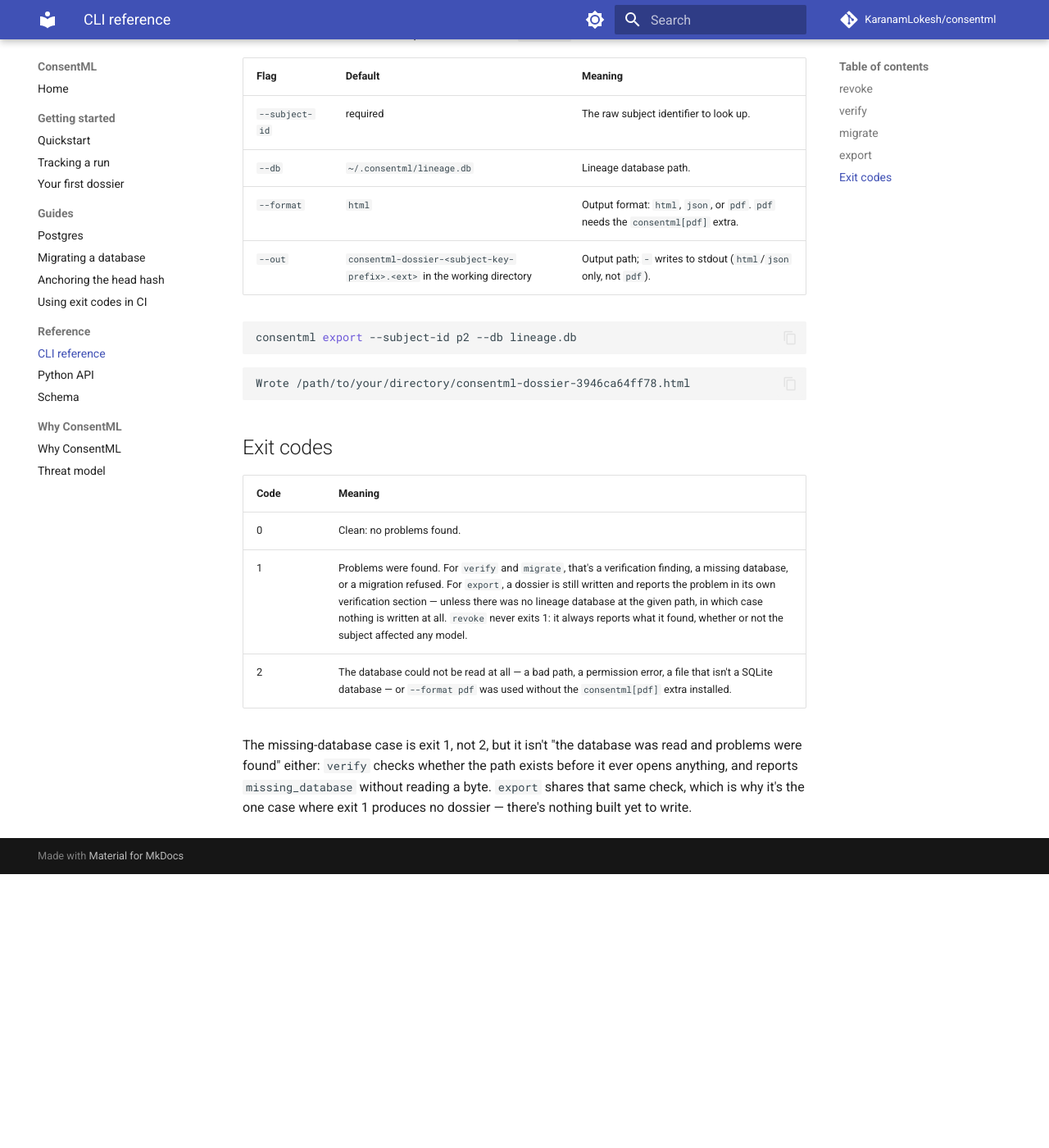
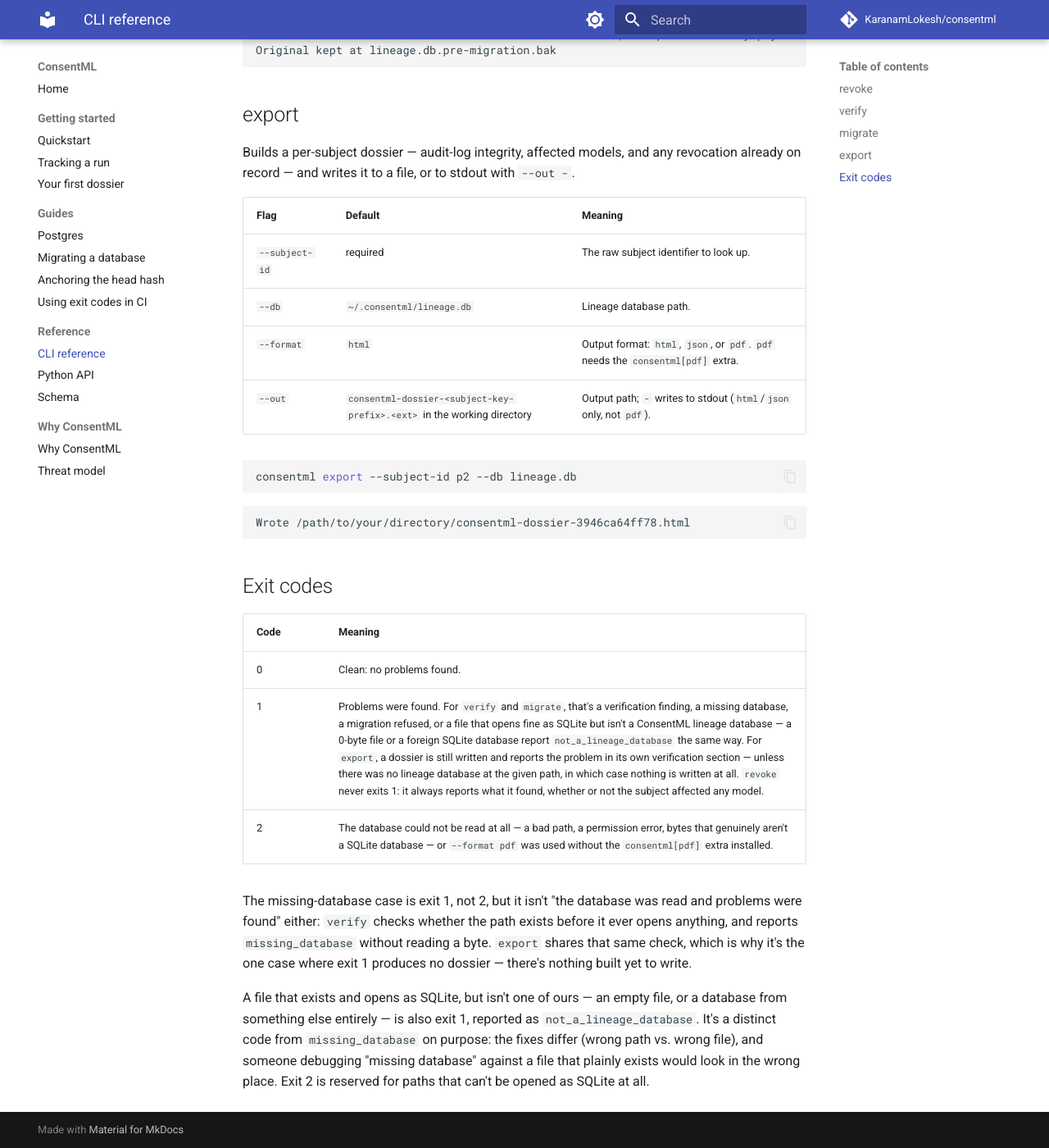
Before and after one commit to KaranamLokesh/consentml, an MkDocs documentation site: the page built from docs-site/reference/cli.md, in a window 1280 px wide and 1400 px high, scrolled down 2024 px. Shown: the whole window at 82% size. Built offline with MkDocs 1.6.1 and Material for MkDocs 9.7.7, drawn with Linux system fonts in a browser that asks for light colours; comment, search, counter and statistics services are not loaded; before the commit the page ends 3090 px from its top, so only the background shows below that; some of the changed text lies outside the part shown.

Commit message:
docs: document revoke's silent database creation and a missing exit-1 case
revoke provisions a database at --db if nothing exists there yet, the same
way @track does on first use, and --dry-run doesn't prevent it. A mistyped
--db path is not reported as an error: it silently creates an empty
database and reports 0 affected models against it. Add a caveat directly
under the revoke example telling operators to confirm the path first.

Also fill in a gap in the exit-code table: a readable file that isn't a
ConsentML lineage database (a 0-byte file, a foreign SQLite database)
reports not_a_lineage_database and exits 1, not 2 as the table implied.

Co-Authored-By: Claude Opus 5 <noreply@anthropic.com>

````diff
--- a/docs-site/reference/cli.md
+++ b/docs-site/reference/cli.md
@@ -27,6 +27,15 @@ consentml revoke --subject-id p2 --db lineage.db --dry-run
   - readmission-risk  run=e8240888  trained=2026-08-14T04:00:04.211248+00:00  recommendation=retrain
 Dry run: nothing recorded.
 ```
+
+`revoke` provisions a database at `--db` if nothing exists there yet, the
+same way `@track` does on first use — `--dry-run` doesn't change this, it
+only skips the audit-log write. A mistyped path is not reported as an
+error: it silently creates an empty database, then reports `0 affected
+models` against it, with a normal exit code. Confirm the path points at the
+database you actually mean to query before trusting a `0 affected models`
+result — `verify` against the same path would report `missing_database`
+instead.
 
 ## verify
 
@@ -98,11 +107,19 @@ Wrote /path/to/your/directory/consentml-dossier-3946ca64ff78.html
 | Code | Meaning |
 | --- | --- |
 | 0 | Clean: no problems found. |
-| 1 | Problems were found. For `verify` and `migrate`, that's a verification finding, a missing database, or a migration refused. For `export`, a dossier is still written and reports the problem in its own verification section — unless there was no lineage database at the given path, in which case nothing is written at all. `revoke` never exits 1: it always reports what it found, whether or not the subject affected any model. |
-| 2 | The database could not be read at all — a bad path, a permission error, a file that isn't a SQLite database — or `--format pdf` was used without the `consentml[pdf]` extra installed. |
+| 1 | Problems were found. For `verify` and `migrate`, that's a verification finding, a missing database, a migration refused, or a file that opens fine as SQLite but isn't a ConsentML lineage database — a 0-byte file or a foreign SQLite database report `not_a_lineage_database` the same way. For `export`, a dossier is still written and reports the problem in its own verification section — unless there was no lineage database at the given path, in which case nothing is written at all. `revoke` never exits 1: it always reports what it found, whether or not the subject affected any model. |
+| 2 | The database could not be read at all — a bad path, a permission error, bytes that genuinely aren't a SQLite database — or `--format pdf` was used without the `consentml[pdf]` extra installed. |
 
 The missing-database case is exit 1, not 2, but it isn't "the database was
 read and problems were found" either: `verify` checks whether the path
 exists before it ever opens anything, and reports `missing_database` without
 reading a byte. `export` shares that same check, which is why it's the one
 case where exit 1 produces no dossier — there's nothing built yet to write.
+
+A file that exists and opens as SQLite, but isn't one of ours — an empty
+file, or a database from something else entirely — is also exit 1, reported
+as `not_a_lineage_database`. It's a distinct code from `missing_database` on
+purpose: the fixes differ (wrong path vs. wrong file), and someone debugging
+"missing database" against a file that plainly exists would look in the
+wrong place. Exit 2 is reserved for paths that can't be opened as SQLite at
+all.
````
